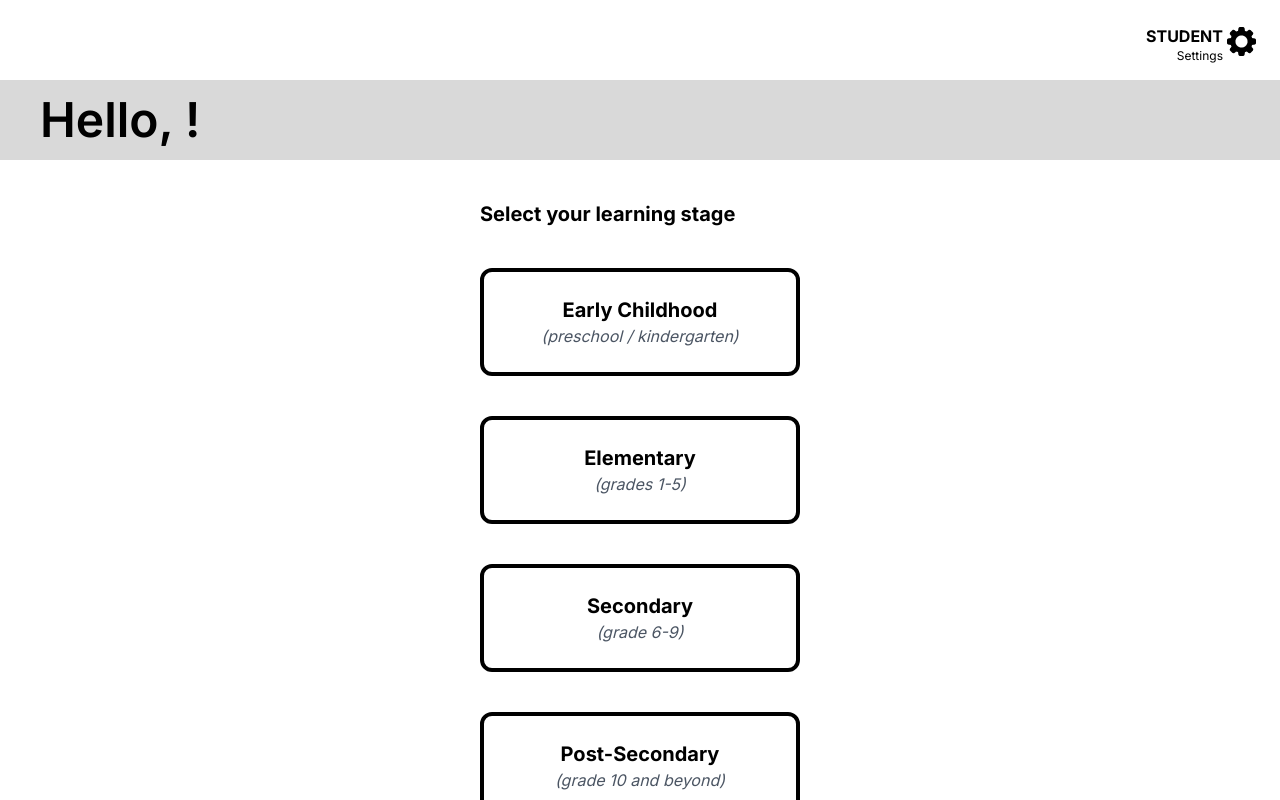
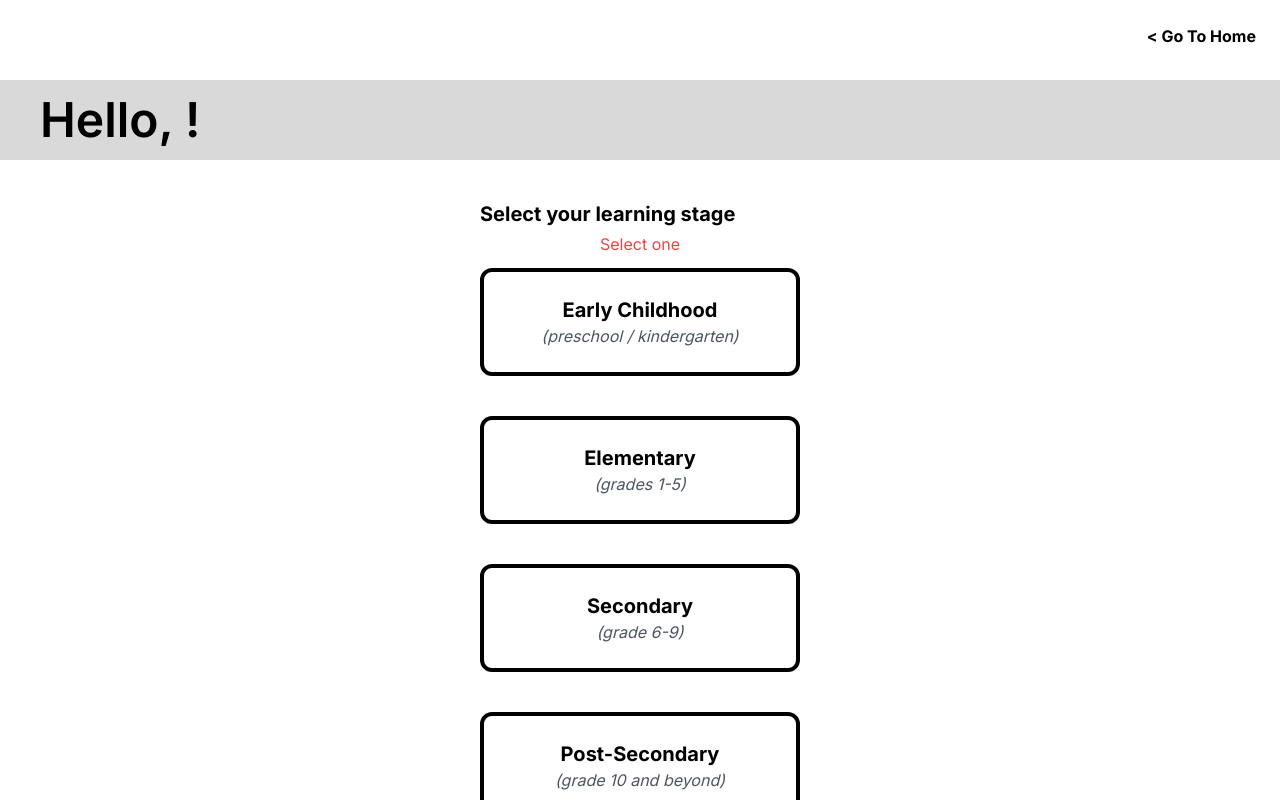
Before and after one commit to killerdroid99/collabothon-project, a Next.js app: page /registration/learner/learning-stage in a window 1280 px wide. Shown: the top 800 px of the page. Built offline with nearby package versions, Linux system fonts and the light colour scheme.

Commit message:
Added error handling

```diff
--- a/pages/registration/learner/learning-stage.jsx
+++ b/pages/registration/learner/learning-stage.jsx
@@ -1,20 +1,26 @@
 import { UserContext } from "../../../context/user-context"
 import { useContext } from 'react'
-import StudentSettings from '../../../components/StudentSettings'
 import TextCard from '../../../components/TextCard'
 import { useRouter } from "next/router"
+import BackToHome from "../../../components/BackToHome"
 
 function LearningStage() {
   const { state, dispatch } = useContext(UserContext)
   const router = useRouter()
+  const handleClick = () => {
+    if (state.learningStage !== "") {
+      router.push("/registration/learner/subjects")
+    }
+  }
 
   return (
     <div>
-      <StudentSettings />
+      <BackToHome />
       <div className=' gap-2 mt-20 font-[600] w-full bg-secondary text-5xl text-left px-10 py-4'>
         Hello, {state.name}!
       </div>
-      <div className='my-10 flex flex-col items-center gap-10'>
+      <div className='my-10 flex flex-col items-center gap-10 relative'>
+        {state.learningStage === "" && <span className='absolute top-8 text-red-500'>Select one</span>}
         <span className='w-[20rem] font-bold text-xl'>Select your learning stage</span>
 
         <div onClick={() => dispatch({ type: "EARLY" })} className="w-full flex justify-center">
@@ -33,7 +39,7 @@ function LearningStage() {
           <TextCard title="Post-Secondary"
             desc="(grade 10 and beyond)" selected={state.learningStage === "post-secondary"} />
         </div>
-        <button className='p-2 bg-gray-300 text-lg font-bold px-10 rounded-xl hover:bg-gray-400 mt-6' onClick={() => router.push("/registration/learner/subjects")}>Next {'>'}</button>
+        <button className='p-2 bg-gray-300 text-lg font-bold px-10 rounded-xl hover:bg-gray-400 mt-6' onClick={handleClick}>Next {'>'}</button>
       </div>
     </div>
   )
```
